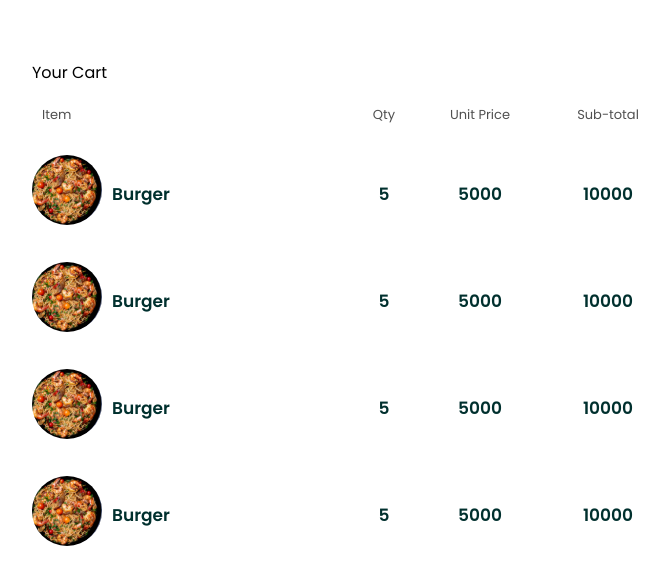
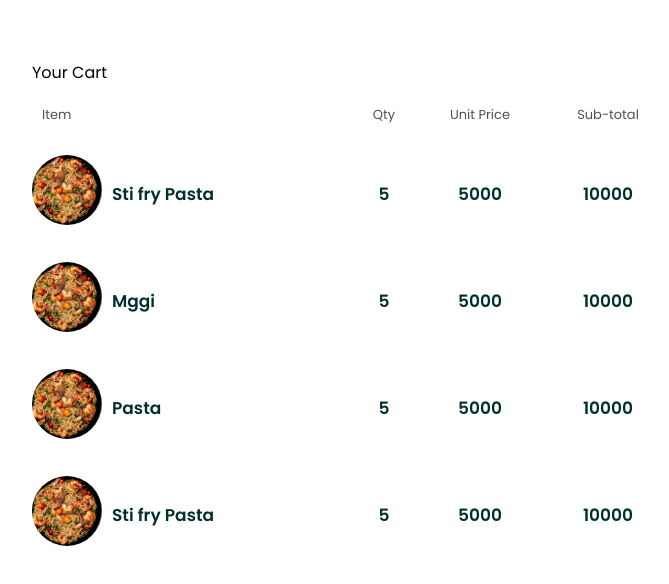
Before and after one commit to akarshgangwar/Week2_Angular_Assignment, an Angular app: page /yourCart in a window 1280 px wide. Shown: the top 584 px of the page, without its empty margins (568-1237 px from the left). Built offline with nearby package versions, Linux system fonts and the light colour scheme.

Commit message:
cart item service completed

```diff
--- /dev/null
+++ b/src/app/models/cart-item.model.ts
@@ -0,0 +1,8 @@
+export class cartModel
+{
+    constructor(public name:string,
+        public description:string,
+        public path:string,
+        public price:string,
+        public subTotal:number){}
+}
--- /dev/null
+++ b/src/app/services/cart-item.service.ts
@@ -0,0 +1,43 @@
+import { Injectable } from '@angular/core';
+import { cartModel } from '../models/cart-item.model';
+
+
+
+@Injectable({
+  providedIn: 'root'
+})
+export class CartItemService {
+  cartItems:cartModel[]=[
+    {
+        name:'Sti fry Pasta',
+        description:'The in-house pasta and chicken by chef Moose',
+        path:'../../../assets/img/food-item.svg',
+        price:'N 1000.00',
+        subTotal:10
+    },
+    {
+        name:'Mggi',
+        description:'The in-house pasta and chicken by chef Moose',
+        path:'../../../assets/img/fooditem2.svg',
+        price:'N 5000.00',
+        subTotal:10
+    },
+    {
+        name:' Pasta',
+        description:'The in-house pasta and chicken by chef Moose',
+        path:'../../../assets/img/fooditem3.svg',
+        price:'N 1000.00',
+        subTotal:10
+    },
+    {
+        name:'Sti fry Pasta',
+        description:'The in-house pasta and chicken by chef Moose',
+        path:'../../../assets/img/fooditem4.svg',
+        price:'N 1000.00',
+        subTotal:10
+    },
+
+  ]
+
+  constructor() { }
+}
--- a/src/app/shared/food-cart/food-cart.component.html
+++ b/src/app/shared/food-cart/food-cart.component.html
@@ -1,7 +1,7 @@
 <div class="items grid four-cols">
     <div class="flex dish-image">
       <span><img src="../../../assets/img/foodcart1.svg" alt="dish" /></span
-      ><div class="dish-name">Burger</div>
+      ><div class="dish-name">{{cartItemm.name}}</div>
     </div>
     <div class="flex dish-quantity text-center">
       <div class="text-center">5</div>
--- a/src/app/shared/food-cart/food-cart.component.ts
+++ b/src/app/shared/food-cart/food-cart.component.ts
@@ -1,4 +1,5 @@
-import { Component, OnInit } from '@angular/core';
+import { Component, Input, OnInit } from '@angular/core';
+import { cartModel } from 'src/app/models/cart-item.model';
 
 @Component({
   selector: 'app-food-cart',
@@ -6,10 +7,11 @@ import { Component, OnInit } from '@angular/core';
   styleUrls: ['./food-cart.component.css']
 })
 export class FoodCartComponent implements OnInit {
-
+@Input() cartItemm:cartModel;
   constructor() { }
 
   ngOnInit(): void {
+    console.log(this.cartItemm)
   }
 
 }
--- a/src/app/your-cart/your-cart.component.html
+++ b/src/app/your-cart/your-cart.component.html
@@ -8,13 +8,15 @@
         <div class="text-center unit-price">Unit Price</div>
         <div class="text-center sub-total">Sub-total</div>
       </div>
-
+<!--
       <app-food-cart></app-food-cart>
       <app-food-cart></app-food-cart>
 
       <app-food-cart></app-food-cart>
 
-      <app-food-cart></app-food-cart>
+      <app-food-cart></app-food-cart> -->
+      <app-food-cart
+        *ngFor="let item of cartListItem" [cartItemm]="item"></app-food-cart>
 
     </div>
   </div>
--- a/src/app/your-cart/your-cart.component.ts
+++ b/src/app/your-cart/your-cart.component.ts
@@ -1,4 +1,7 @@
 import { Component, OnInit } from '@angular/core';
+import { cartModel } from '../models/cart-item.model';
+import { CartItemService } from '../services/cart-item.service';
+import { orderItemService } from '../services/order-food.service';
 
 @Component({
   selector: 'app-your-cart',
@@ -6,10 +9,12 @@ import { Component, OnInit } from '@angular/core';
   styleUrls: ['./your-cart.component.css']
 })
 export class YourCartComponent implements OnInit {
-
-  constructor() { }
+    cartListItem:cartModel[]=[];
+  constructor(private cart_item_services:CartItemService) { }
 
   ngOnInit(): void {
+    this.cartListItem=this.cart_item_services.cartItems;
+    console.log(this.cartListItem)
   }
 
 }
```
